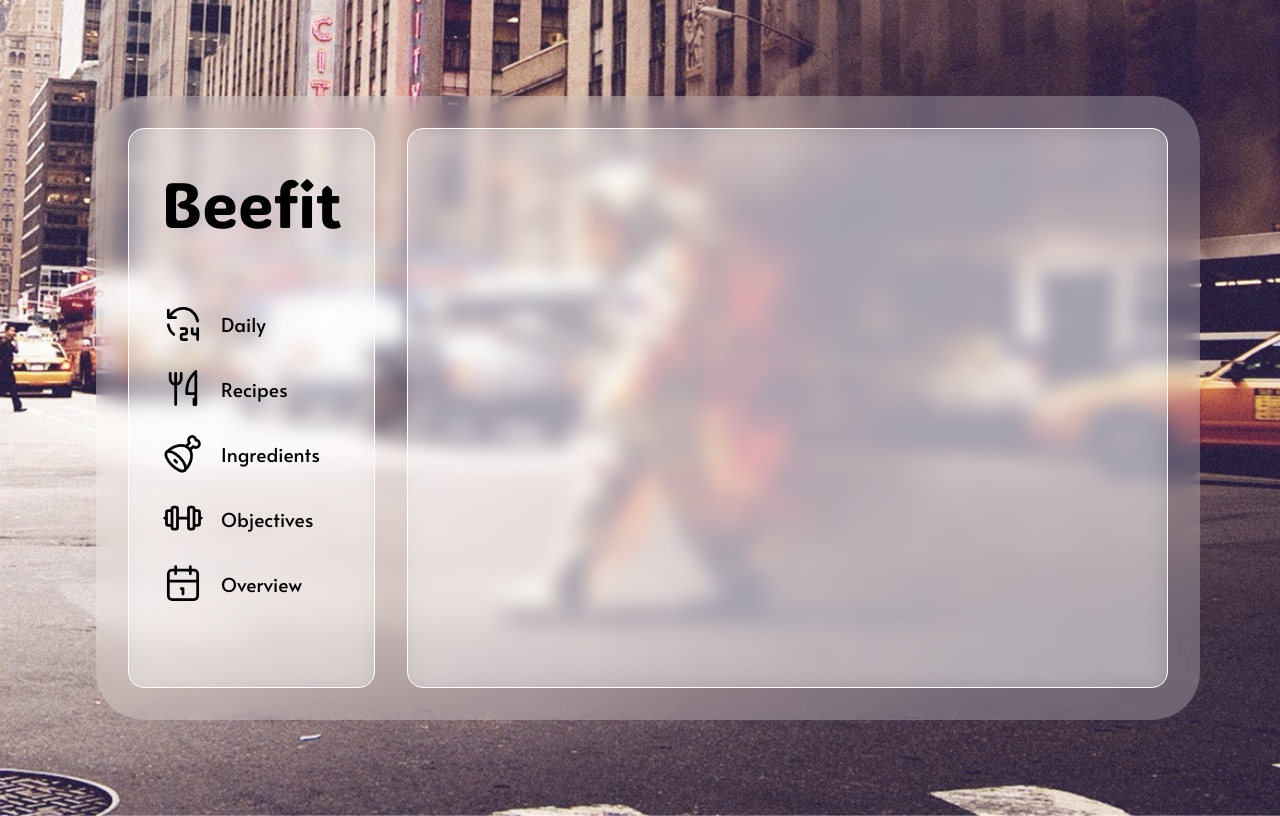
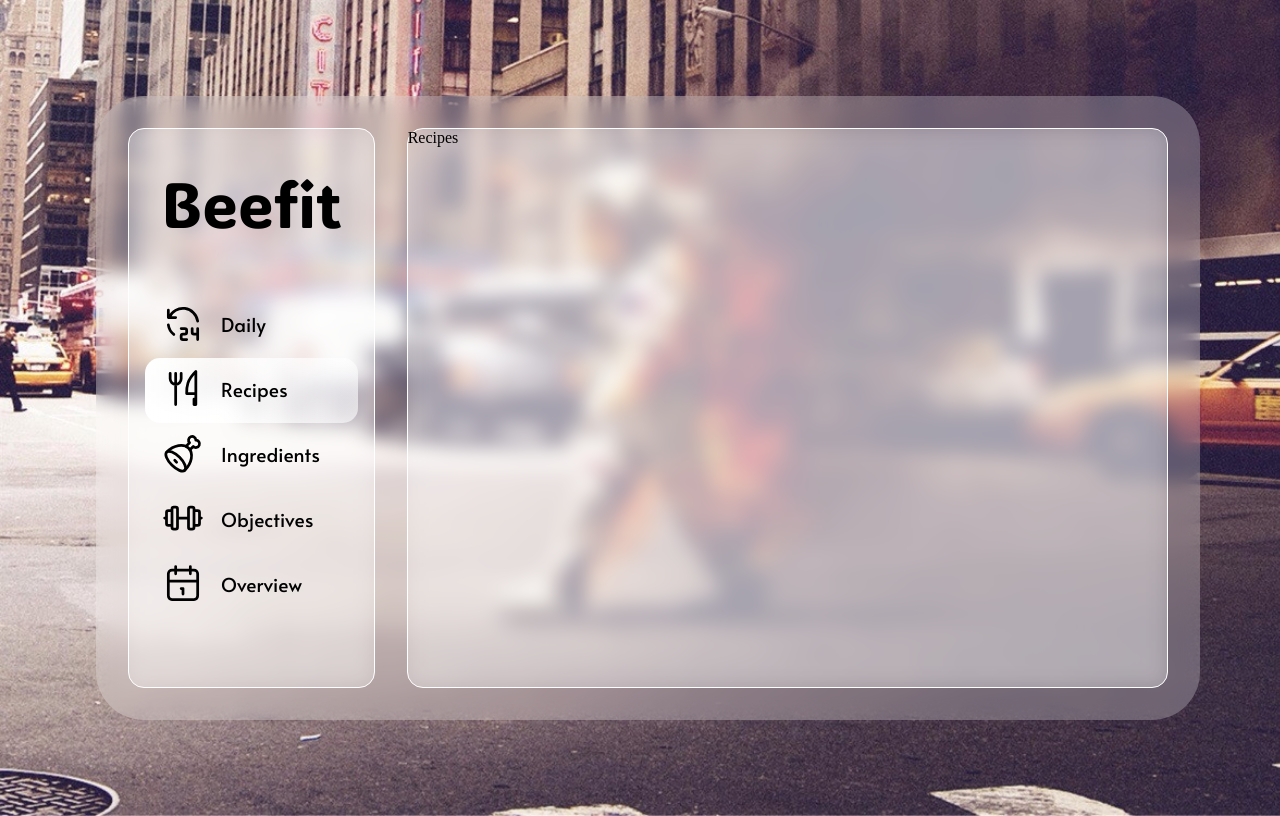
Before and after one commit to dremmwell/Beefit, a React (Vite) app: page / in a window 1280 px wide. Both pictures are taken after a click on the item "Recipes". Built offline with nearby package versions, Linux system fonts and the light colour scheme.

Commit message:
activeTab toggle Content + active class linked

```diff
--- a/src/components/Board.jsx
+++ b/src/components/Board.jsx
@@ -1,13 +1,28 @@
 import board from '../styles/Board.module.css';
 import NavBar from './NavBar';
-import Content from './Content';
+import Ingredients from './Ingredients';
+import Daily from './Daily';
+import Recipes from './Recipes';
+import Overview from './Overview';
+import Objectives from './Objectives';
+import { useState } from 'react';
 
 function Board(){
 
+    const [activeTab, setActiveTab] = useState("daily");
+
+    const handleTab = (button) => {
+        setActiveTab(button);
+    }
+
     return(
         <div className={board.board}>
-            <NavBar/>
-            <Content />
+            <NavBar onButtonClick={handleTab}/>
+            {activeTab === "daily" && <Daily/>}
+            {activeTab === "ingredients" && <Ingredients/>}
+            {activeTab === "recipes" && <Recipes/>}
+            {activeTab === "objectives" && <Objectives/>}
+            {activeTab === "overview" && <Overview/>}
         </div>
     )
 }
--- a/src/components/Content.jsx
+++ b/src/components/Daily.jsx
@@ -1,11 +1,12 @@
 import content from '../styles/Content.module.css';
 
-function Content(){
+function Daily(){
 
     return(
         <div className={content.container}>
+            Daily
         </div>
     )
 }
 
-export default Content
+export default Daily
--- /dev/null
+++ b/src/components/Ingredients.jsx
@@ -0,0 +1,12 @@
+import content from '../styles/Content.module.css';
+
+function Ingredients(){
+
+    return(
+        <div className={content.container}>
+            Ingredients
+        </div>
+    )
+}
+
+export default Ingredients
--- a/src/components/NavBar.jsx
+++ b/src/components/NavBar.jsx
@@ -1,11 +1,16 @@
 import navbar from '../styles/NavBar.module.css';
+import PropTypes from 'prop-types';
 import { useState } from 'react';
 
-function NavBar(props){
+function NavBar({onButtonClick}){
+
+    const handleClick = (button) => {
+        setActiveTab(button);
+        onButtonClick(button);
+
+    };
 
     const [activeTab, setActiveTab] = useState("daily");
-
-    console.log(activeTab);
 
     return(
         <div className={navbar.container}>
@@ -14,15 +19,30 @@ function NavBar(props){
             </div>
             <div className={navbar.menues}>
                 <ul>
-                    <li onClick={ () => setActiveTab("daily")} className={navbar.daily}>Daily</li>
-                    <li onClick={ () => setActiveTab("recipes")} className={navbar.recipes}>Recipes</li>
-                    <li onClick={ () => setActiveTab("ingredients")} className={navbar.ingredients}>Ingredients</li>
-                    <li onClick={ () => setActiveTab("objectives")} className={navbar.objectives}>Objectives</li>
-                    <li onClick={ () => setActiveTab("overview")} className={navbar.overview}>Overview</li>
+                    <li
+                        onClick={ () => handleClick("daily")}
+                        className={activeTab === "daily" ? `${navbar.active} ${navbar.daily}` : navbar.daily}>Daily</li>
+                    <li
+                        onClick={ () => handleClick("recipes")}
+                        className={activeTab === "recipes" ? `${navbar.active} ${navbar.recipes}` : navbar.recipes}>Recipes</li>
+                    <li
+                        onClick={ () => handleClick("ingredients")}
+                        className={activeTab === "ingredients" ? `${navbar.active} ${navbar.ingredients}` : navbar.ingredients}>Ingredients</li>
+                    <li
+                        onClick={ () => handleClick("objectives")}
+                        className={activeTab === "objectives" ? `${navbar.active} ${navbar.objectives}` : navbar.objectives}>Objectives</li>
+                    <li
+                        onClick={ () => handleClick("overview")}
+                        className={activeTab === "overview" ? `${navbar.active} ${navbar.overview}` : navbar.overview}>Overview</li>
                 </ul>
             </div>
         </div>
     )
 }
 
-export default NavBar
+export default NavBar;
+
+
+NavBar.propTypes={
+    onButtonClick: PropTypes.func,
+}
--- /dev/null
+++ b/src/components/Objectives.jsx
@@ -0,0 +1,12 @@
+import content from '../styles/Content.module.css';
+
+function Objectives(){
+
+    return(
+        <div className={content.container}>
+            Objectives
+        </div>
+    )
+}
+
+export default Objectives
--- /dev/null
+++ b/src/components/Overview.jsx
@@ -0,0 +1,12 @@
+import content from '../styles/Content.module.css';
+
+function Overview(){
+
+    return(
+        <div className={content.container}>
+            Overview
+        </div>
+    )
+}
+
+export default Overview
--- /dev/null
+++ b/src/components/Recipes.jsx
@@ -0,0 +1,12 @@
+import content from '../styles/Content.module.css';
+
+function Recipes(){
+
+    return(
+        <div className={content.container}>
+            Recipes
+        </div>
+    )
+}
+
+export default Recipes
--- a/src/styles/NavBar.module.css
+++ b/src/styles/NavBar.module.css
@@ -34,13 +34,13 @@ li{
     border-radius: 15px;
 }
 
-li:hover{
+li:not(.active):hover{
     background: rgba(255, 255, 255, 0.25);
     backdrop-filter: blur(var(--blur));
     cursor: pointer;
 }
 
-li:active{
+.active{
     background: linear-gradient(90deg, #FFF 0%, rgba(255, 255, 255, 0.60) 90.59%);
 }
 
```
